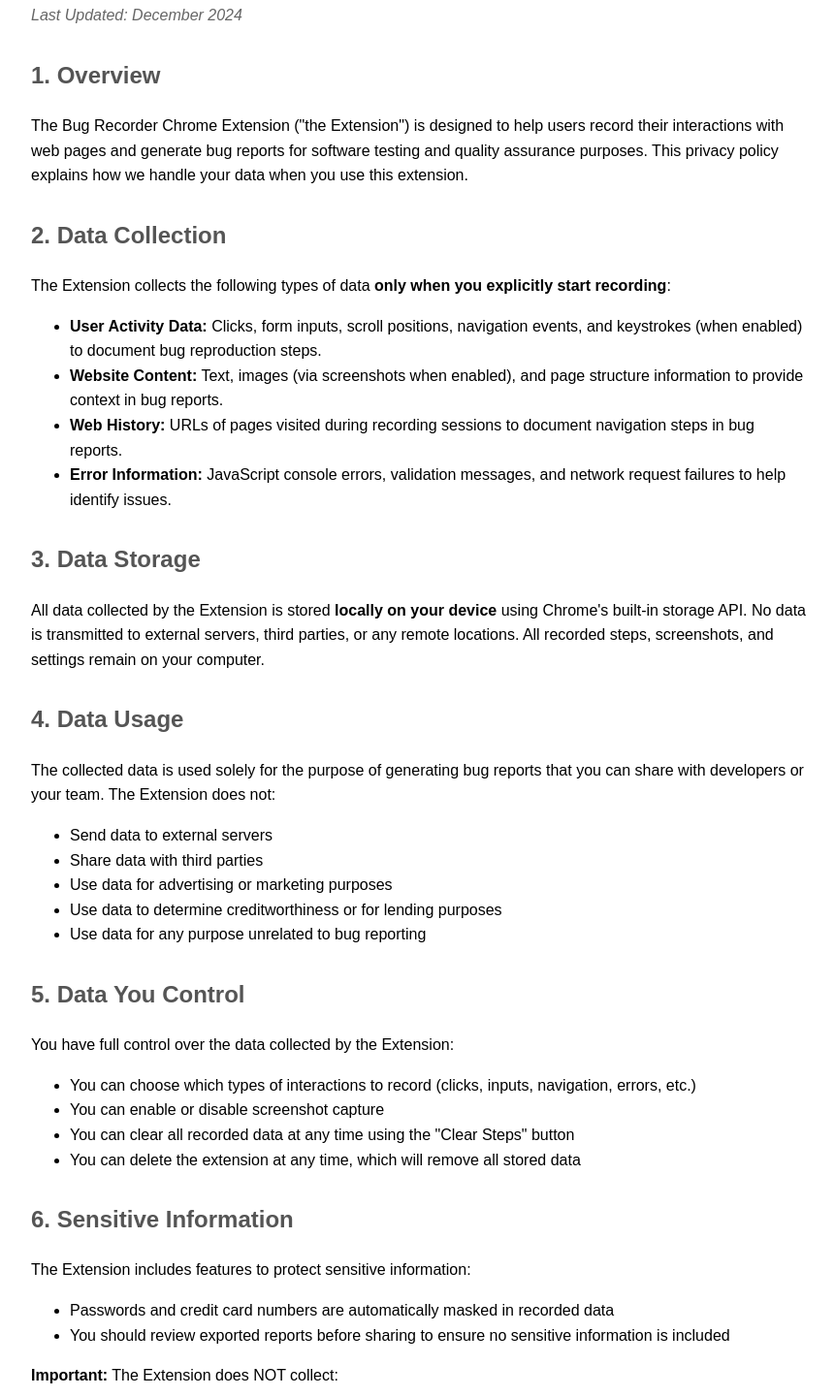
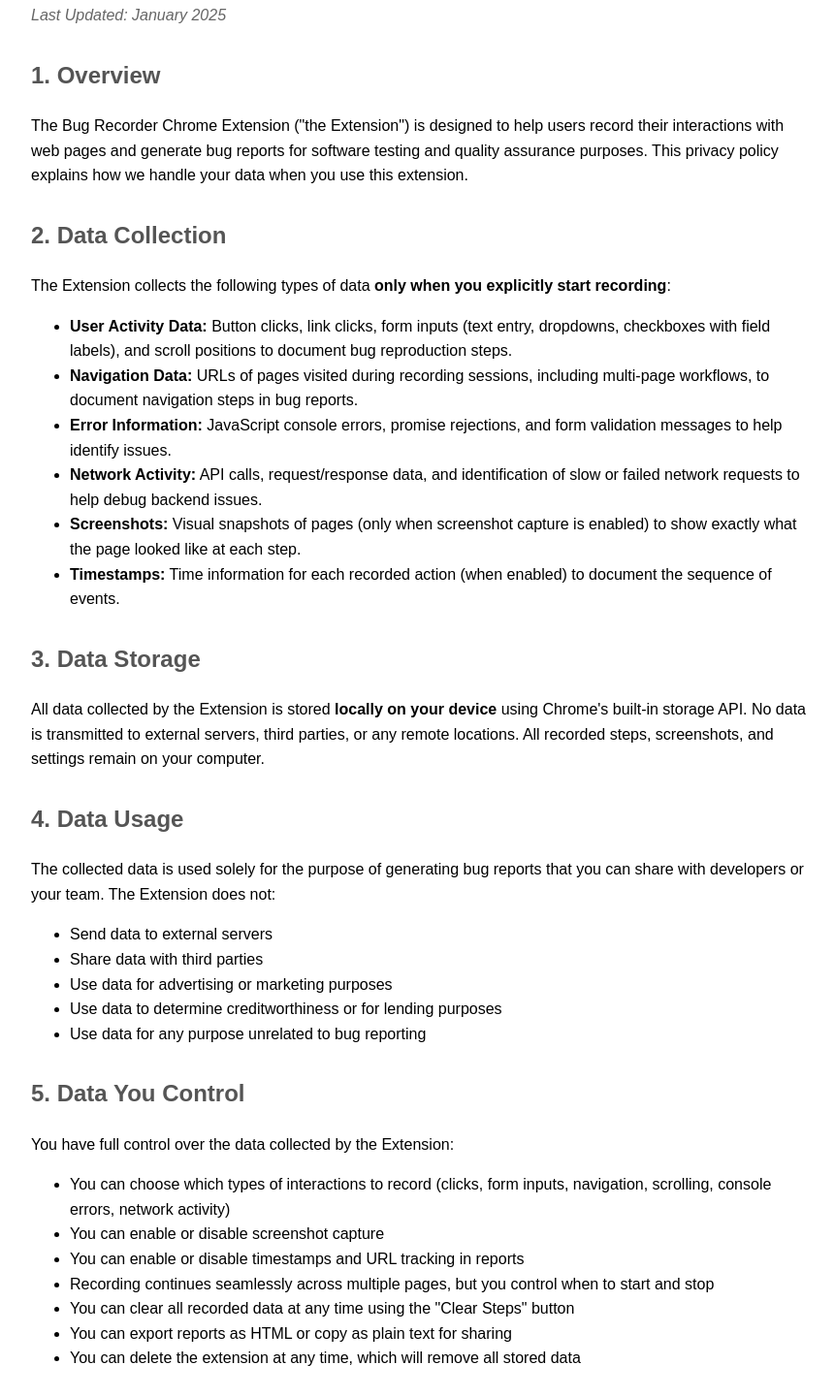
Before and after one commit to ahmed-shereif/bug-recorder-extension, a browser extension: page privacy-policy.html in a window 1280 px wide. Shown: the part 123-1564 px from the top of the page at 97% size, without its empty margins (208-1069 px from the left). Drawn offline with Linux system fonts and the light colour scheme.

Commit message:
update policies

```diff
--- a/privacy-policy.html
+++ b/privacy-policy.html
@@ -30,7 +30,7 @@
 </head>
 <body>
     <h1>Privacy Policy for Bug Recorder Chrome Extension</h1>
-    <p class="last-updated">Last Updated: December 2024</p>
+    <p class="last-updated">Last Updated: January 2025</p>
 
     <h2>1. Overview</h2>
     <p>
@@ -44,14 +44,12 @@
         The Extension collects the following types of data <strong>only when you explicitly start recording</strong>:
     </p>
     <ul>
-        <li><strong>User Activity Data:</strong> Clicks, form inputs, scroll positions, navigation events, and
-            keystrokes (when enabled) to document bug reproduction steps.</li>
-        <li><strong>Website Content:</strong> Text, images (via screenshots when enabled), and page structure
-            information to provide context in bug reports.</li>
-        <li><strong>Web History:</strong> URLs of pages visited during recording sessions to document navigation
-            steps in bug reports.</li>
-        <li><strong>Error Information:</strong> JavaScript console errors, validation messages, and network request
-            failures to help identify issues.</li>
+        <li><strong>User Activity Data:</strong> Button clicks, link clicks, form inputs (text entry, dropdowns, checkboxes with field labels), and scroll positions to document bug reproduction steps.</li>
+        <li><strong>Navigation Data:</strong> URLs of pages visited during recording sessions, including multi-page workflows, to document navigation steps in bug reports.</li>
+        <li><strong>Error Information:</strong> JavaScript console errors, promise rejections, and form validation messages to help identify issues.</li>
+        <li><strong>Network Activity:</strong> API calls, request/response data, and identification of slow or failed network requests to help debug backend issues.</li>
+        <li><strong>Screenshots:</strong> Visual snapshots of pages (only when screenshot capture is enabled) to show exactly what the page looked like at each step.</li>
+        <li><strong>Timestamps:</strong> Time information for each recorded action (when enabled) to document the sequence of events.</li>
     </ul>
 
     <h2>3. Data Storage</h2>
@@ -79,9 +77,12 @@
         You have full control over the data collected by the Extension:
     </p>
     <ul>
-        <li>You can choose which types of interactions to record (clicks, inputs, navigation, errors, etc.)</li>
+        <li>You can choose which types of interactions to record (clicks, form inputs, navigation, scrolling, console errors, network activity)</li>
         <li>You can enable or disable screenshot capture</li>
+        <li>You can enable or disable timestamps and URL tracking in reports</li>
+        <li>Recording continues seamlessly across multiple pages, but you control when to start and stop</li>
         <li>You can clear all recorded data at any time using the "Clear Steps" button</li>
+        <li>You can export reports as HTML or copy as plain text for sharing</li>
         <li>You can delete the extension at any time, which will remove all stored data</li>
     </ul>
 
```
